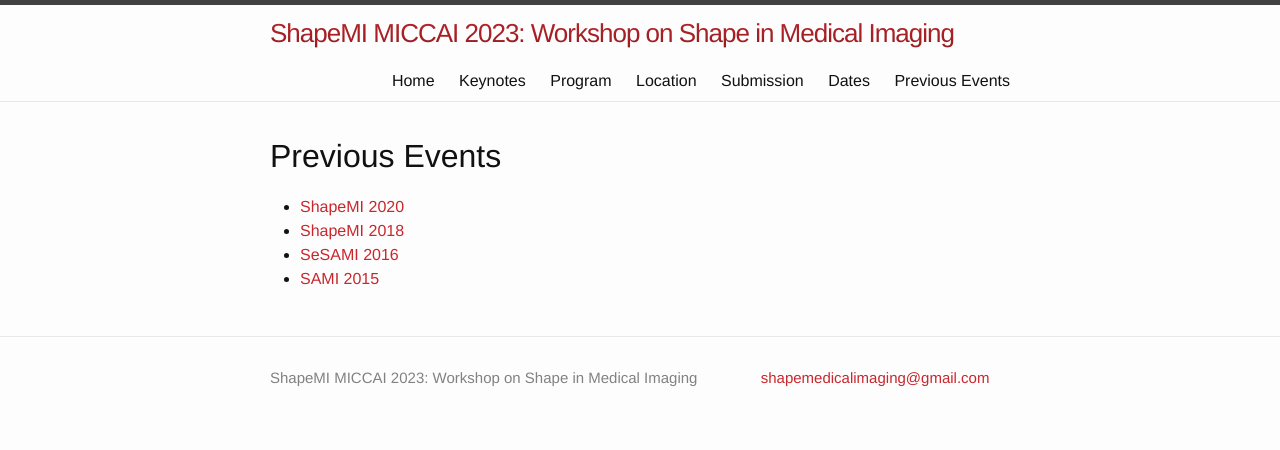
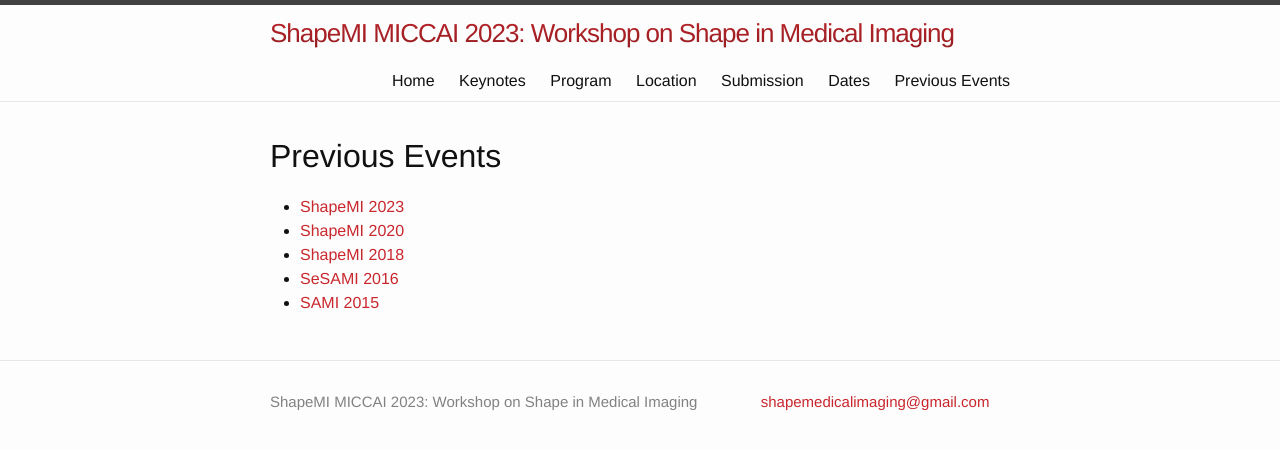
Before and after one commit to shapemi/shapemi.github.io, a Jekyll site: the page built from previousevents/index.md, in a window 1280 px wide. Shown: the top 450 px of the page. Built offline with Jekyll 4.4.1, drawn with Linux system fonts in a browser that asks for light colours.

Commit message:
ENH: Add new previous events link

```diff
--- a/previousevents/index.md
+++ b/previousevents/index.md
@@ -6,6 +6,7 @@ order: 6
 ---
 # Previous Events
 
+- [ShapeMI 2023](https://shapemi.github.io/shapemi2023/)
 - [ShapeMI 2020](https://shapemi.github.io/shapemi2020/)
 - [ShapeMI 2018](https://shapemi.github.io/shapemi2018/)
 - [SeSAMI 2016](https://sites.google.com/site/sesami2016/)
```
